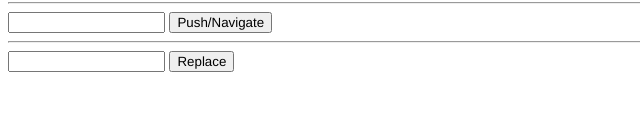
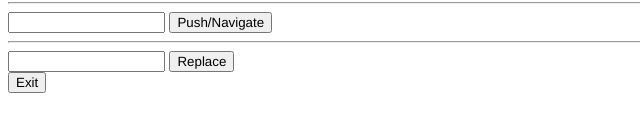
Before and after one commit to Martoxdlol/browser-history-flow-controller, a website built with webpack: page test/index.html in a window 1280 px wide. Shown: the part 349-480 px from the top of the page, 0-640 px from the left. Built offline with nearby package versions, Linux system fonts and the light colour scheme.

Commit message:
added exit ability

```diff
--- a/src/events.js
+++ b/src/events.js
@@ -1,5 +1,5 @@
 class HistoryControllerEvent{
-  constructor({lastLocation, location, setUrl, cancel, isHashChange, triggeredManually}){
+  constructor({lastLocation, location, setUrl, cancel, isHashChange, triggeredManually, _exit}){
     this.lastLocation = lastLocation
     this.location = location
     this._cancel = cancel
@@ -7,6 +7,7 @@ class HistoryControllerEvent{
     this.cancelled = false
     this.isHashChange = !!isHashChange
     this.triggeredManually = !!triggeredManually
+    this.exit = _exit
   }
 
   cancel(){
--- a/src/index.js
+++ b/src/index.js
@@ -122,6 +122,21 @@ class BrowserHistoryFlowController{
     this.replaceState(null, null, url)
   }
 
+  //Exits page going back
+  async exit(){
+    let cancelled = false
+    //Ask user if it's sure using event
+    const cancel = () => cancelled = true
+    this.launchEvent('exit', {cancel})
+    if(!cancelled){
+      this.ignoreEvent++
+      //Exit the page
+      this.originalHistory.back()
+      await this.waitEventTrigger()
+      this.originalHistory.back()
+    }
+  }
+
   get url(){
     return location.href
   }
--- a/test/index.html
+++ b/test/index.html
@@ -46,6 +46,9 @@
         <input type="text" name="" value="" id="replace-url">
         <button onclick="historyController.replace(document.getElementById('replace-url').value)">Replace</button>
       </section>
+      <section>
+        <button onclick="historyController.exit()"> Exit </button>
+      </section>
     <script src="https://cdn.polyfill.io/v2/polyfill.min.js"></script>
     <script src="browser-history-flow-controller.js" charset="utf-8"></script>
     <script type="text/javascript">
@@ -87,6 +90,10 @@
         document.getElementById('title').innerText = txt
         console.log(txt)
       })
+
+      historyController.addEventListener('exit', function(event){
+        if(!confirm('U sure?')) event.cancel()
+      })
     </script>
   </body>
 </html>
```
Also changed, not shown: README.md.
